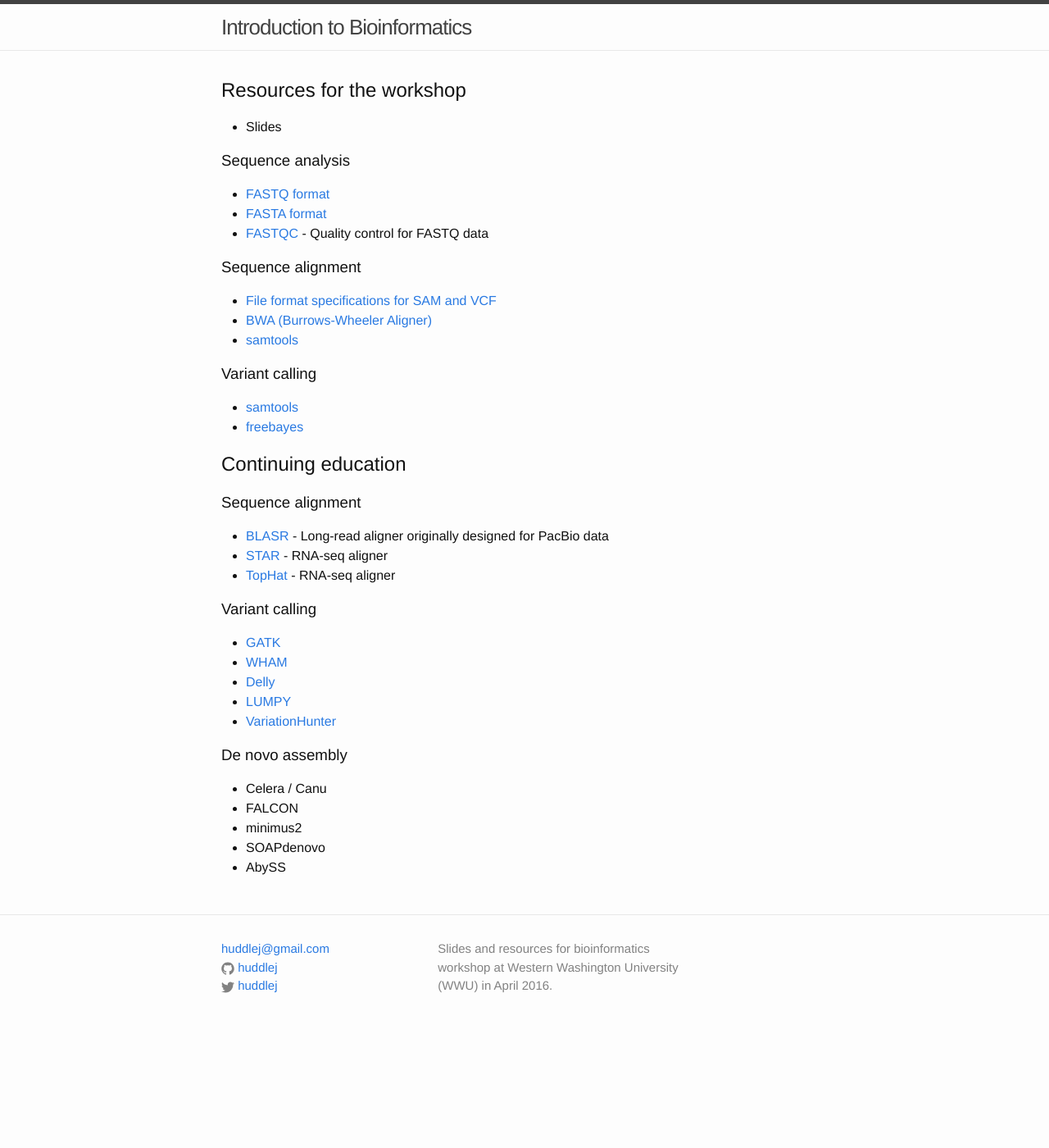
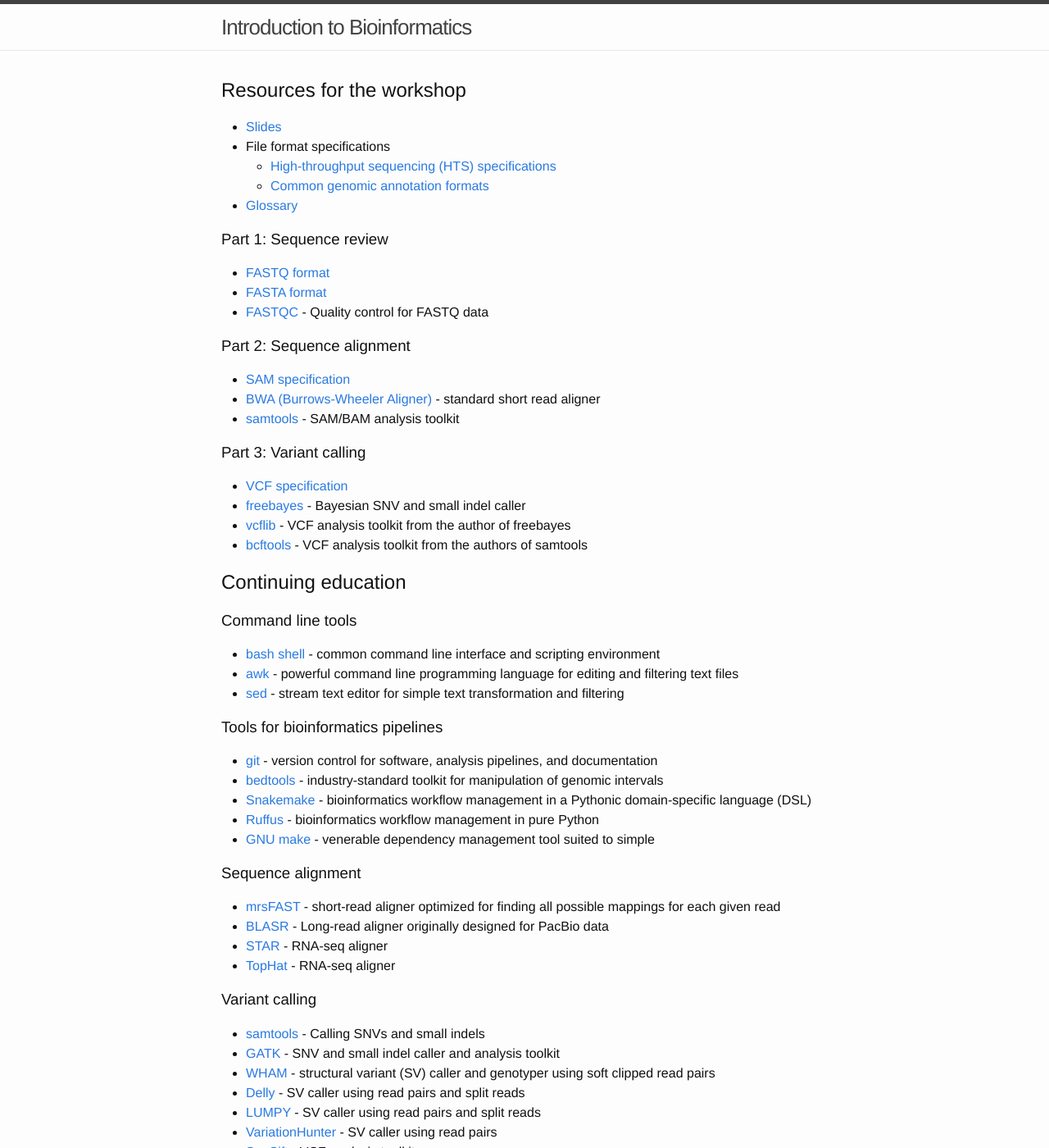
Before and after one commit to huddlej/workshop-wwu-2016, a Jekyll site: the page built from index.md, in a window 1280 px wide and 1400 px high. Shown: the whole window at 82% size. Built offline with Jekyll 4.4.1, drawn with Linux system fonts in a browser that asks for light colours; some of the changed text lies outside the part shown.

```diff
--- a/index.md
+++ b/index.md
@@ -4,45 +4,89 @@ layout: default
 
 ## Resources for the workshop
 
-  * Slides
+  * [Slides](slides/index.html)
+  * File format specifications
+    * [High-throughput sequencing (HTS) specifications](http://samtools.github.io/hts-specs/)
+    * [Common genomic annotation formats](http://genome.ucsc.edu/FAQ/FAQformat.html)
+  * [Glossary](glossary.html)
 
-### Sequence analysis
+### Part 1: Sequence review
 
-  * [FASTQ format](https://en.wikipedia.org/wiki/FASTQ_format)
-  * [FASTA format](https://en.wikipedia.org/wiki/FASTA_format)
+  * [FASTQ format](http://maq.sourceforge.net/fastq.shtml)
+  * [FASTA format](http://genetics.bwh.harvard.edu/pph/FASTA.html)
   * [FASTQC](http://www.bioinformatics.babraham.ac.uk/projects/fastqc/) - Quality control for FASTQ data
+
+### Part 2: Sequence alignment
+
+  * [SAM specification](http://samtools.github.io/hts-specs/SAMv1.pdf)
+  * [BWA (Burrows-Wheeler Aligner)](http://bio-bwa.sourceforge.net/) - standard short read aligner
+  * [samtools](http://www.htslib.org/) - SAM/BAM analysis toolkit
+
+### Part 3: Variant calling
+
+  * [VCF specification](http://samtools.github.io/hts-specs/VCFv4.3.pdf)
+  * [freebayes](https://github.com/ekg/freebayes) - Bayesian SNV and small indel caller
+  * [vcflib](https://github.com/vcflib/vcflib) - VCF analysis toolkit from the author of freebayes
+  * [bcftools](https://samtools.github.io/bcftools/) - VCF analysis toolkit from the authors of samtools
+
+## Continuing education
+
+### Command line tools
+
+  * [bash shell](http://tiswww.case.edu/php/chet/bash/bashref.html) - common command line interface and scripting environment
+  * [awk](https://www.gnu.org/software/gawk/manual/html_node/index.html) - powerful command line programming language for editing and filtering text files
+  * [sed](https://www.gnu.org/software/sed/manual/sed.html) - stream text editor for simple text transformation and filtering
+
+### Tools for bioinformatics pipelines
+
+  * [git](https://git-scm.com/) - version control for software, analysis pipelines, and documentation
+  * [bedtools](http://bedtools.readthedocs.org/en/latest/) - industry-standard toolkit for manipulation of genomic intervals
+  * [Snakemake](https://bitbucket.org/snakemake/snakemake/wiki/Home) - bioinformatics workflow management in a Pythonic domain-specific language (DSL)
+  * [Ruffus](http://www.ruffus.org.uk/) - bioinformatics workflow management in pure Python
+  * [GNU make](https://www.gnu.org/software/make/manual/make.html) - venerable dependency management tool suited to simple
 
 ### Sequence alignment
 
-  * [File format specifications for SAM and VCF](http://samtools.github.io/hts-specs/)
-  * [BWA (Burrows-Wheeler Aligner)](http://bio-bwa.sourceforge.net/)
-  * [samtools](http://www.htslib.org/)
-
-### Variant calling
-
-  * [samtools](http://www.htslib.org/workflow/#mapping_to_variant)
-  * [freebayes](https://github.com/ekg/freebayes)
-
-## Continuing education
-
-### Sequence alignment
-
+  * [mrsFAST](http://sfu-compbio.github.io/mrsfast/) - short-read aligner optimized for finding all possible mappings for each given read
   * [BLASR](https://github.com/PacificBiosciences/blasr) - Long-read aligner originally designed for PacBio data
   * [STAR](https://github.com/alexdobin/STAR) - RNA-seq aligner
   * [TopHat](https://ccb.jhu.edu/software/tophat/index.shtml) - RNA-seq aligner
 
 ### Variant calling
 
-  * [GATK](https://www.broadinstitute.org/gatk/)
-  * [WHAM](http://zeeev.github.io/wham/)
-  * [Delly](https://github.com/tobiasrausch/delly)
-  * [LUMPY](https://github.com/arq5x/lumpy-sv)
-  * [VariationHunter](http://variationhunter.sourceforge.net/Home)
+  * [samtools](http://www.htslib.org/workflow/#mapping_to_variant) - Calling SNVs and small indels
+  * [GATK](https://www.broadinstitute.org/gatk/) - SNV and small indel caller and analysis toolkit
+  * [WHAM](http://zeeev.github.io/wham/) - structural variant (SV) caller and genotyper using soft clipped read pairs
+  * [Delly](https://github.com/tobiasrausch/delly) - SV caller using read pairs and split reads
+  * [LUMPY](https://github.com/arq5x/lumpy-sv) - SV caller using read pairs and split reads
+  * [VariationHunter](http://variationhunter.sourceforge.net/Home) - SV caller using read pairs
+  * [SnpSift](http://snpeff.sourceforge.net/SnpSift.html) - VCF analysis toolkit
+  * [SnpEff](http://snpeff.sourceforge.net/) - Variant annotator and effect predictor for SNVs and small indels
+  * [SeattleSeq](http://snp.gs.washington.edu/SeattleSeqAnnotation138/) - Variant annotator
 
 ### De novo assembly
 
-  * Celera / Canu
-  * FALCON
-  * minimus2
-  * SOAPdenovo
-  * AbySS
+  * [Canu](http://canu.readthedocs.org/en/stable/) - long, noisy read assembler using [Overlap-Layout-Consensus method](http://gcat.davidson.edu/phast/olc.html)
+  * [FALCON](https://github.com/PacificBiosciences/FALCON) - long, noisy read assembler using [string graph method](http://bioinformatics.oxfordjournals.org/content/21/suppl_2/ii79.full.pdf)
+  * [minimus2](http://amos.sourceforge.net/wiki/index.php/Minimus2) - simple assembly of small genomes or sequences
+  * [SOAPdenovo](http://soap.genomics.org.cn/soapdenovo.html) - short read assembler
+  * [AbySS](https://github.com/bcgsc/abyss) - short read assembler
+  * [Assemblathon](http://assemblathon.org/) - practical comparison of major de novo assemblers
+
+### Genomic visualization
+
+  * [UCSC Genome Browser](http://genome.ucsc.edu/)
+  * [Integrative Genomics Viewer (IGV)](https://www.broadinstitute.org/igv/)
+  * [PyBamView](http://melissagymrek.com/pybamview/)
+
+### Sequence annotation
+
+  * [RepeatMasker](http://www.repeatmasker.org/)
+  * [Tandem Repeats Finder (TRF)](https://tandem.bu.edu/trf/trf.html)
+  * [MAKER](http://www.yandell-lab.org/software/maker.html) - gene annotation
+
+### Public sequence databases and services
+
+  * [National Center for Biotechnology Information (NCBI)](http://www.ncbi.nlm.nih.gov/)
+  * [European Bioinformatics Institute (EBI)](http://www.ebi.ac.uk/)
+  * [DNA Data Bank of Japan (DDBJ)](http://www.ddbj.nig.ac.jp/)
```
